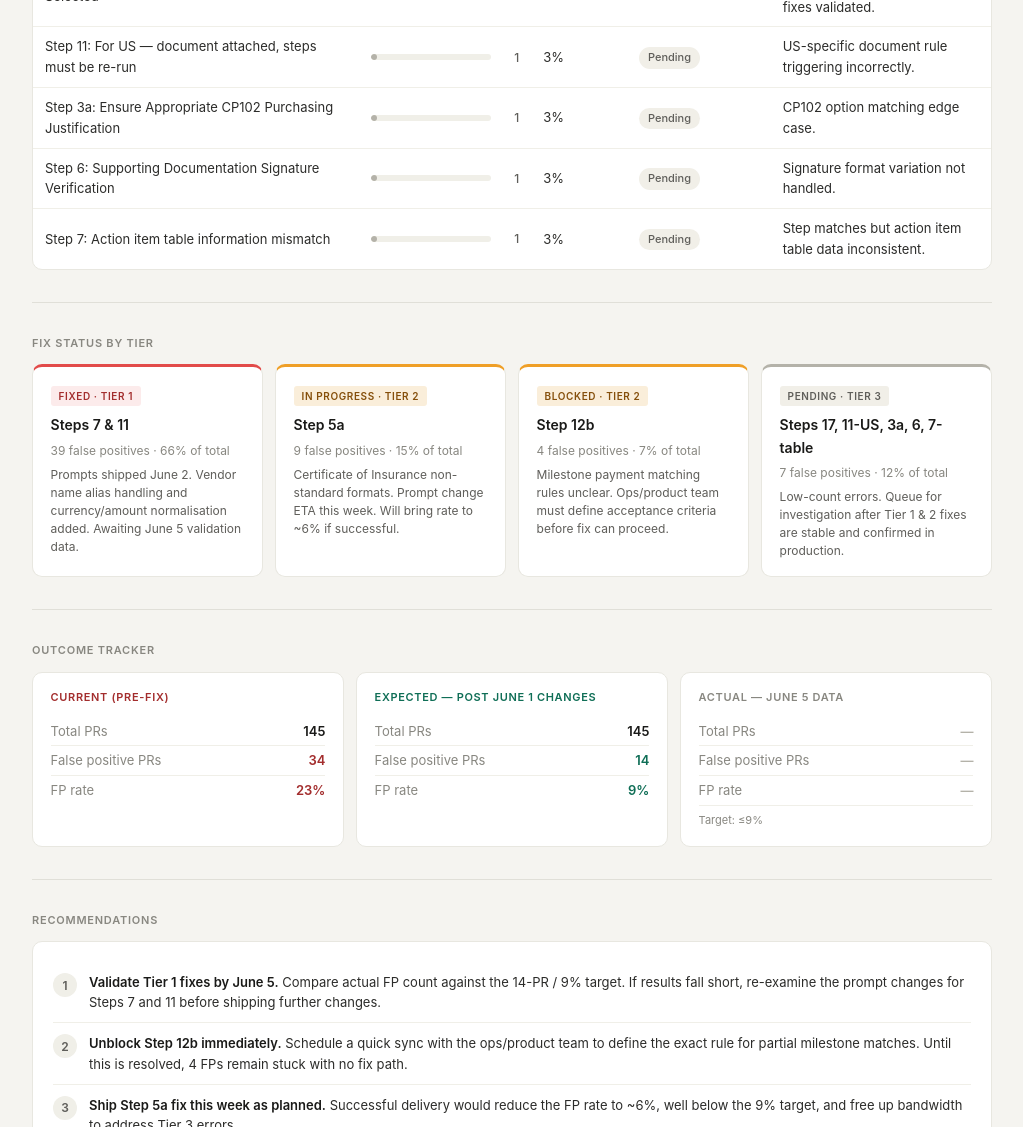
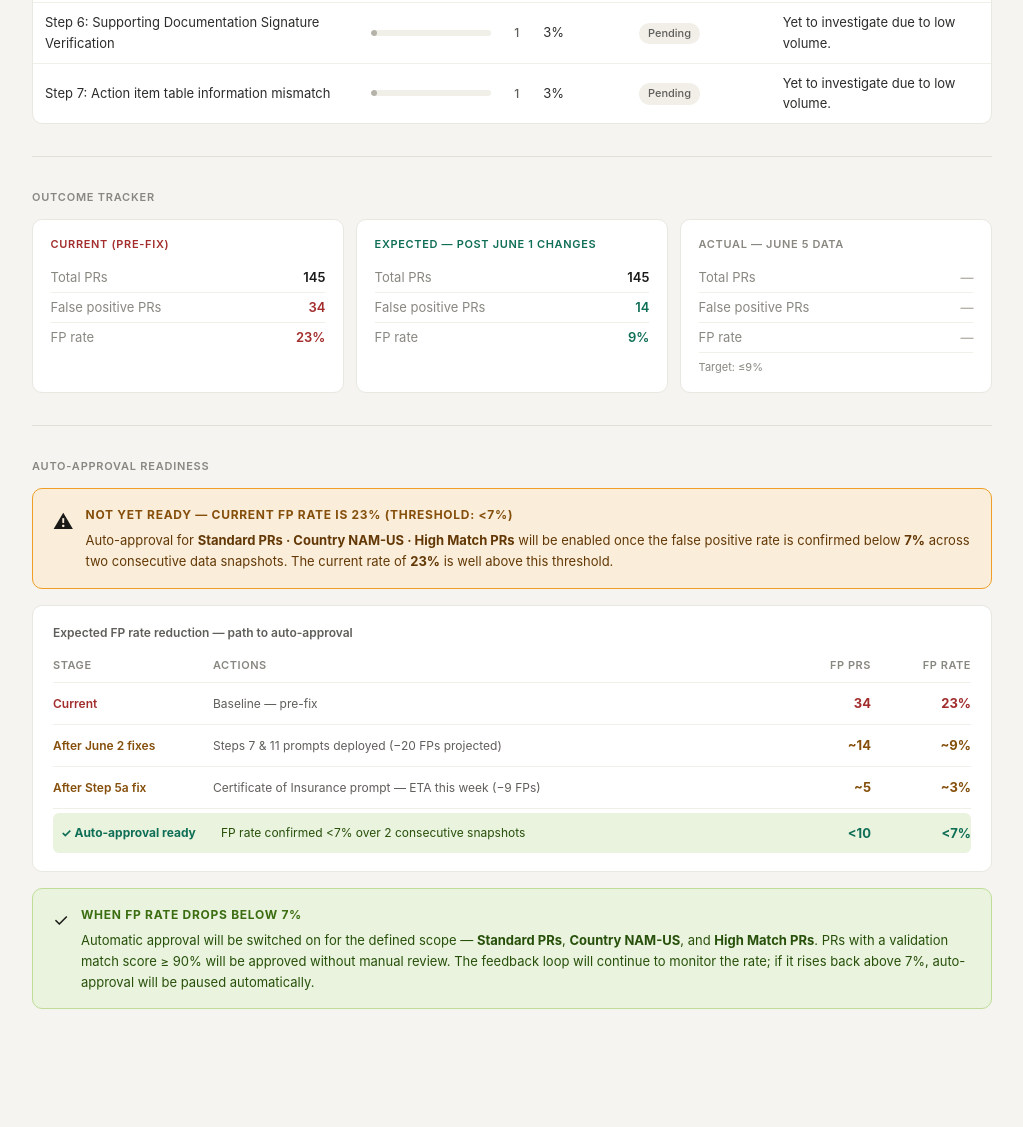
Before and after one commit to shivaprakash-23/pfizer_auto_approval_reports, a plain HTML site: page index.html in a window 1280 px wide. Shown: the part 1673-2800 px from the top of the page, without its empty margins (128-1151 px from the left). After the commit the page ends 2746 px from the top, so only its background shows below. Drawn offline with nearby package versions, Linux system fonts and the light colour scheme.

Commit message:
Update index.html

```diff
--- a/index.html
+++ b/index.html
@@ -375,7 +375,7 @@
 
   <!-- Header -->
   <div class="report-header">
-    <div class="badge">Internal — Engineering Ops</div>
+    <div class="badge">Pfizer Analysis</div>
     <h1>PR Validation — False Positive Analysis</h1>
     <div class="meta">Prepared June 3, 2026 &nbsp;·&nbsp; Based on 145 PRs evaluated &nbsp;·&nbsp; Prompt changes deployed June 2, 2026</div>
   </div>
@@ -483,7 +483,7 @@
           </td>
           <td>59%</td>
           <td><span class="pill pill-fixed">Fixed</span></td>
-          <td>Model flagged legal entity name vs. trade name variants. Prompt updated to handle aliases.</td>
+          <td>Prompt Changes are published in production. Under monitoring to verify the results.</td>
         </tr>
         <tr>
           <td>Step 11: Align Line Item Price, Total Amount, and Currency</td>
@@ -495,7 +495,7 @@
           </td>
           <td>56%</td>
           <td><span class="pill pill-fixed">Fixed</span></td>
-          <td>Format differences ("$1,000" vs "1000.00 USD") treated as mismatches. Prompt now normalises before comparison.</td>
+          <td>Prompt Changes are published in production. Under monitoring to verify the results.</td>
         </tr>
         <tr>
           <td>Step 5a: Certificate of Insurance</td>
@@ -507,7 +507,7 @@
           </td>
           <td>26%</td>
           <td><span class="pill pill-in-progress">In progress</span></td>
-          <td>Non-standard COI formats and expiry date presentations incorrectly rejected. Prompt change ETA this week.</td>
+          <td>Prompt changes and testing - ETA this week.</td>
         </tr>
         <tr>
           <td>Step 12b: Ensure milestone payments match supporting documentation</td>
@@ -519,7 +519,7 @@
           </td>
           <td>12%</td>
           <td><span class="pill pill-blocked">Blocked</span></td>
-          <td>Acceptance criteria unclear — partial milestone matches. Requires user/ops clarification before fix.</td>
+          <td>Requires user/ops clarification.</td>
         </tr>
         <tr>
           <td>Step 17: Ensure Preferred Dispatch Method is Selected</td>
@@ -531,7 +531,7 @@
           </td>
           <td>9%</td>
           <td><span class="pill pill-pending">Pending</span></td>
-          <td>Under investigation. Low priority — triage after Tier 1/2 fixes validated.</td>
+          <td>Yet to investigate due to low volume.</td>
         </tr>
         <tr>
           <td>Step 11: For US — document attached, steps must be re-run</td>
@@ -543,7 +543,7 @@
           </td>
           <td>3%</td>
           <td><span class="pill pill-pending">Pending</span></td>
-          <td>US-specific document rule triggering incorrectly.</td>
+          <td>Yet to investigate due to low volume.</td>
         </tr>
         <tr>
           <td>Step 3a: Ensure Appropriate CP102 Purchasing Justification</td>
@@ -555,7 +555,7 @@
           </td>
           <td>3%</td>
           <td><span class="pill pill-pending">Pending</span></td>
-          <td>CP102 option matching edge case.</td>
+          <td>Yet to investigate due to low volume.</td>
         </tr>
         <tr>
           <td>Step 6: Supporting Documentation Signature Verification</td>
@@ -567,7 +567,7 @@
           </td>
           <td>3%</td>
           <td><span class="pill pill-pending">Pending</span></td>
-          <td>Signature format variation not handled.</td>
+          <td>Yet to investigate due to low volume.</td>
         </tr>
         <tr>
           <td>Step 7: Action item table information mismatch</td>
@@ -579,41 +579,10 @@
           </td>
           <td>3%</td>
           <td><span class="pill pill-pending">Pending</span></td>
-          <td>Step matches but action item table data inconsistent.</td>
+          <td>Yet to investigate due to low volume.</td>
         </tr>
       </tbody>
     </table>
-  </div>
-
-  <hr class="divider" />
-
-  <!-- Fix status -->
-  <div class="section-label">Fix status by tier</div>
-  <div class="status-grid">
-    <div class="status-card fixed">
-      <div class="status-badge badge-fixed">Fixed · Tier 1</div>
-      <div class="steps">Steps 7 &amp; 11</div>
-      <div class="fps">39 false positives · 66% of total</div>
-      <div class="desc">Prompts shipped June 2. Vendor name alias handling and currency/amount normalisation added. Awaiting June 5 validation data.</div>
-    </div>
-    <div class="status-card in-progress">
-      <div class="status-badge badge-in-progress">In progress · Tier 2</div>
-      <div class="steps">Step 5a</div>
-      <div class="fps">9 false positives · 15% of total</div>
-      <div class="desc">Certificate of Insurance non-standard formats. Prompt change ETA this week. Will bring rate to ~6% if successful.</div>
-    </div>
-    <div class="status-card blocked">
-      <div class="status-badge badge-blocked">Blocked · Tier 2</div>
-      <div class="steps">Step 12b</div>
-      <div class="fps">4 false positives · 7% of total</div>
-      <div class="desc">Milestone payment matching rules unclear. Ops/product team must define acceptance criteria before fix can proceed.</div>
-    </div>
-    <div class="status-card pending">
-      <div class="status-badge badge-pending">Pending · Tier 3</div>
-      <div class="steps">Steps 17, 11-US, 3a, 6, 7-table</div>
-      <div class="fps">7 false positives · 12% of total</div>
-      <div class="desc">Low-count errors. Queue for investigation after Tier 1 &amp; 2 fixes are stable and confirmed in production.</div>
-    </div>
   </div>
 
   <hr class="divider" />
@@ -644,55 +613,65 @@
 
   <hr class="divider" />
 
-  <!-- Recommendations -->
-  <div class="section-label">Recommendations</div>
-  <div class="recs">
-    <div class="rec-item">
-      <div class="rec-num">1</div>
-      <div class="rec-text"><strong>Validate Tier 1 fixes by June 5.</strong> Compare actual FP count against the 14-PR / 9% target. If results fall short, re-examine the prompt changes for Steps 7 and 11 before shipping further changes.</div>
-    </div>
-    <div class="rec-item">
-      <div class="rec-num">2</div>
-      <div class="rec-text"><strong>Unblock Step 12b immediately.</strong> Schedule a quick sync with the ops/product team to define the exact rule for partial milestone matches. Until this is resolved, 4 FPs remain stuck with no fix path.</div>
-    </div>
-    <div class="rec-item">
-      <div class="rec-num">3</div>
-      <div class="rec-text"><strong>Ship Step 5a fix this week as planned.</strong> Successful delivery would reduce the FP rate to ~6%, well below the 9% target, and free up bandwidth to address Tier 3 errors.</div>
-    </div>
-    <div class="rec-item">
-      <div class="rec-num">4</div>
-      <div class="rec-text"><strong>Triage Tier 3 errors after Tier 1/2 stabilise.</strong> Steps 17, 3a, 6, 11-US, and 7-table collectively add 7 FPs. Address them as a batch once the higher-impact fixes are confirmed stable.</div>
-    </div>
-    <div class="rec-item">
-      <div class="rec-num">5</div>
-      <div class="rec-text"><strong>Define an auto-approval threshold.</strong> Once FP rate is sustainably ≤5% across two consecutive data snapshots, enable auto-approval for high-confidence matches (e.g., match score ≥ 90). This is the ultimate goal of the feedback loop.</div>
+  <!-- Auto-approval readiness -->
+  <div class="section-label">Auto-approval readiness</div>
+
+  <!-- Threshold status banner -->
+  <div style="background:#FAEEDA;border:1px solid #EF9F27;border-radius:10px;padding:1rem 1.25rem;margin-bottom:16px;display:flex;align-items:flex-start;gap:12px;">
+    <div style="font-size:20px;flex-shrink:0;margin-top:1px;">&#9888;</div>
+    <div>
+      <div style="font-size:12px;font-weight:700;letter-spacing:.06em;text-transform:uppercase;color:#854F0B;margin-bottom:6px;">Not yet ready — current FP rate is 23% (threshold: &lt;7%)</div>
+      <p style="font-size:13px;color:#633806;line-height:1.6;">Auto-approval for <strong>Standard PRs · Country NAM-US · High Match PRs</strong> will be enabled once the false positive rate is confirmed below <strong>7%</strong> across two consecutive data snapshots. The current rate of <strong>23%</strong> is well above this threshold.</p>
     </div>
   </div>
 
-  <hr class="divider" />
+  <!-- FP reduction roadmap -->
+  <div style="background:#fff;border:1px solid #e8e7e0;border-radius:10px;padding:1.1rem 1.25rem;margin-bottom:16px;">
+    <div style="font-size:12px;font-weight:600;color:#5f5e5a;margin-bottom:14px;">Expected FP rate reduction — path to auto-approval</div>
+    <div style="display:flex;flex-direction:column;gap:0;">
 
-  <!-- Timeline -->
-  <div class="section-label">Timeline</div>
-  <div class="timeline">
-    <div class="tl-item">
-      <div class="tl-left"><div class="tl-dot" style="background:#E24B4A;"></div><div class="tl-line"></div></div>
-      <div><div class="tl-date">June 2, 2026</div><div class="tl-desc">Prompt changes deployed for <strong>Step 7</strong> (Vendor Name) and <strong>Step 11</strong> (Line Items / Currency). Projected to remove 20 FPs combined.</div></div>
+      <!-- Stage row helper -->
+      <div style="display:grid;grid-template-columns:160px 1fr 80px 100px;gap:0;font-size:11px;font-weight:600;letter-spacing:.05em;text-transform:uppercase;color:#888780;padding:0 0 8px 0;border-bottom:1px solid #f0efe8;">
+        <span>Stage</span><span>Actions</span><span style="text-align:right;">FP PRs</span><span style="text-align:right;">FP rate</span>
+      </div>
+
+      <div style="display:grid;grid-template-columns:160px 1fr 80px 100px;gap:0;padding:10px 0;border-bottom:1px solid #f0efe8;align-items:center;">
+        <span style="font-size:12px;font-weight:600;color:#A32D2D;">Current</span>
+        <span style="font-size:12px;color:#5f5e5a;">Baseline — pre-fix</span>
+        <span style="font-size:13px;font-weight:700;color:#A32D2D;text-align:right;">34</span>
+        <span style="font-size:13px;font-weight:700;color:#A32D2D;text-align:right;">23%</span>
+      </div>
+
+      <div style="display:grid;grid-template-columns:160px 1fr 80px 100px;gap:0;padding:10px 0;border-bottom:1px solid #f0efe8;align-items:center;">
+        <span style="font-size:12px;font-weight:600;color:#854F0B;">After June 2 fixes</span>
+        <span style="font-size:12px;color:#5f5e5a;">Steps 7 &amp; 11 prompts deployed (−20 FPs projected)</span>
+        <span style="font-size:13px;font-weight:700;color:#854F0B;text-align:right;">~14</span>
+        <span style="font-size:13px;font-weight:700;color:#854F0B;text-align:right;">~9%</span>
+      </div>
+
+      <div style="display:grid;grid-template-columns:160px 1fr 80px 100px;gap:0;padding:10px 0;border-bottom:1px solid #f0efe8;align-items:center;">
+        <span style="font-size:12px;font-weight:600;color:#854F0B;">After Step 5a fix</span>
+        <span style="font-size:12px;color:#5f5e5a;">Certificate of Insurance prompt — ETA this week (−9 FPs)</span>
+        <span style="font-size:13px;font-weight:700;color:#854F0B;text-align:right;">~5</span>
+        <span style="font-size:13px;font-weight:700;color:#854F0B;text-align:right;">~3%</span>
+      </div>
+
+      <div style="display:grid;grid-template-columns:160px 1fr 80px 100px;gap:0;padding:10px 0;align-items:center;background:#EAF3DE;border-radius:6px;padding-left:8px;margin-top:4px;">
+        <span style="font-size:12px;font-weight:700;color:#0F6E56;">&#10003; Auto-approval ready</span>
+        <span style="font-size:12px;color:#27500A;">FP rate confirmed &lt;7% over 2 consecutive snapshots</span>
+        <span style="font-size:13px;font-weight:700;color:#0F6E56;text-align:right;">&lt;10</span>
+        <span style="font-size:13px;font-weight:700;color:#0F6E56;text-align:right;">&lt;7%</span>
+      </div>
+
     </div>
-    <div class="tl-item">
-      <div class="tl-left"><div class="tl-dot" style="background:#EF9F27;"></div><div class="tl-line"></div></div>
-      <div><div class="tl-date">This week</div><div class="tl-desc"><strong>Step 5a</strong> (Certificate of Insurance) prompt change expected. Would bring FP rate to ~6%.</div></div>
-    </div>
-    <div class="tl-item">
-      <div class="tl-left"><div class="tl-dot" style="background:#1D9E75;"></div><div class="tl-line"></div></div>
-      <div><div class="tl-date">June 5, 2026</div><div class="tl-desc">Actual outcome data available. Validate against 9% projected target and adjust plan if needed.</div></div>
-    </div>
-    <div class="tl-item">
-      <div class="tl-left"><div class="tl-dot" style="background:#B4B2A9;"></div><div class="tl-line"></div></div>
-      <div><div class="tl-date">TBD</div><div class="tl-desc"><strong>Step 12b</strong> fix — pending ops/product team clarification on milestone matching rules.</div></div>
-    </div>
-    <div class="tl-item">
-      <div class="tl-left"><div class="tl-dot" style="background:#B4B2A9;"></div></div>
-      <div><div class="tl-date">TBD</div><div class="tl-desc">Tier 3 triage (Steps 17, 3a, 6, 11-US, 7-table) and auto-approval threshold evaluation once FP rate ≤5%.</div></div>
+  </div>
+
+  <!-- What happens at <7% -->
+  <div style="background:#EAF3DE;border:1px solid #C0DD97;border-radius:10px;padding:1rem 1.25rem;display:flex;align-items:flex-start;gap:12px;">
+    <div style="font-size:18px;flex-shrink:0;margin-top:2px;">&#10003;</div>
+    <div>
+      <div style="font-size:12px;font-weight:700;letter-spacing:.06em;text-transform:uppercase;color:#3B6D11;margin-bottom:6px;">When FP rate drops below 7%</div>
+      <p style="font-size:13px;color:#27500A;line-height:1.6;">Automatic approval will be switched on for the defined scope — <strong>Standard PRs</strong>, <strong>Country NAM-US</strong>, and <strong>High Match PRs</strong>. PRs with a validation match score ≥ 90% will be approved without manual review. The feedback loop will continue to monitor the rate; if it rises back above 7%, auto-approval will be paused automatically.</p>
     </div>
   </div>
 
```
